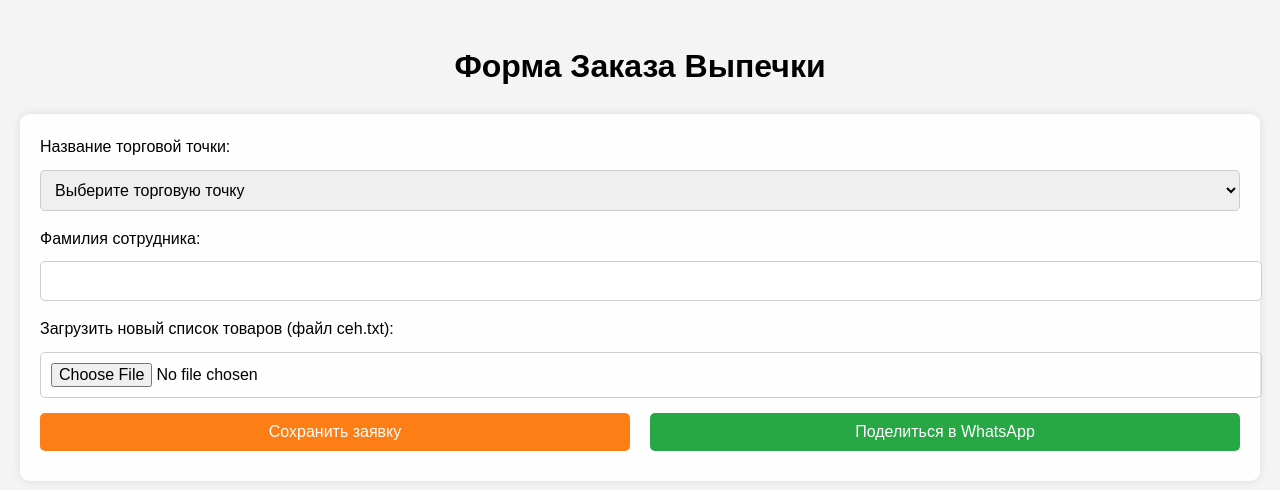
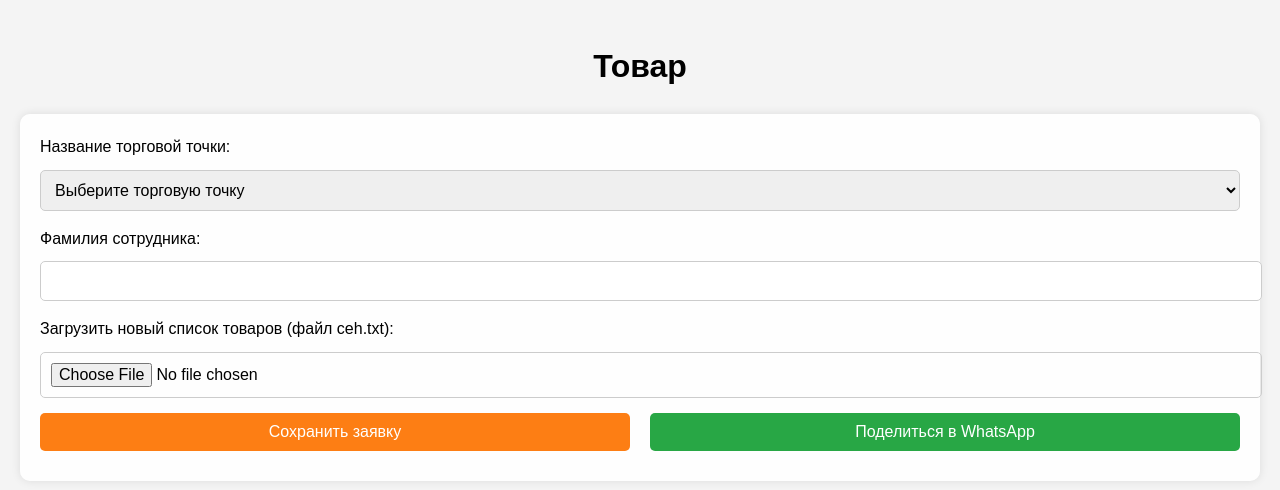
Before and after one commit to Melangecafe/orderform, a plain HTML site: page index.html in a window 1280 px wide. Drawn offline with Linux system fonts and the light colour scheme.

Commit message:
Update index.html

```diff
--- a/index.html
+++ b/index.html
@@ -3,11 +3,11 @@
 <head>
     <meta charset="UTF-8">
     <meta name="viewport" content="width=device-width, initial-scale=1.0">
-    <title>Форма Заказа Выпечки</title>
+    <title>Товар</title>
     <link rel="stylesheet" href="styles.css">
 </head>
 <body>
-    <h1>Форма Заказа Выпечки</h1>
+    <h1>Товар</h1>
     <form id="orderForm">
         <!-- Выбор торговой точки -->
         <label for="storeName">Название торговой точки:</label>
```
